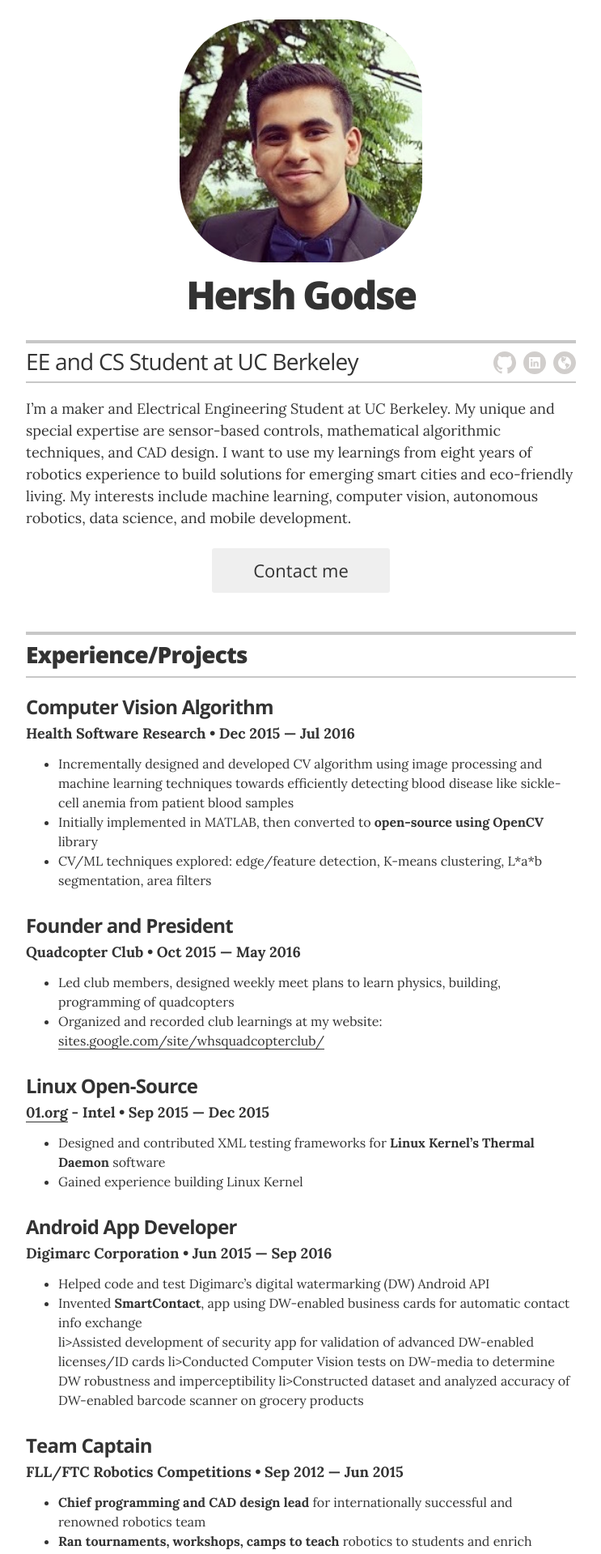
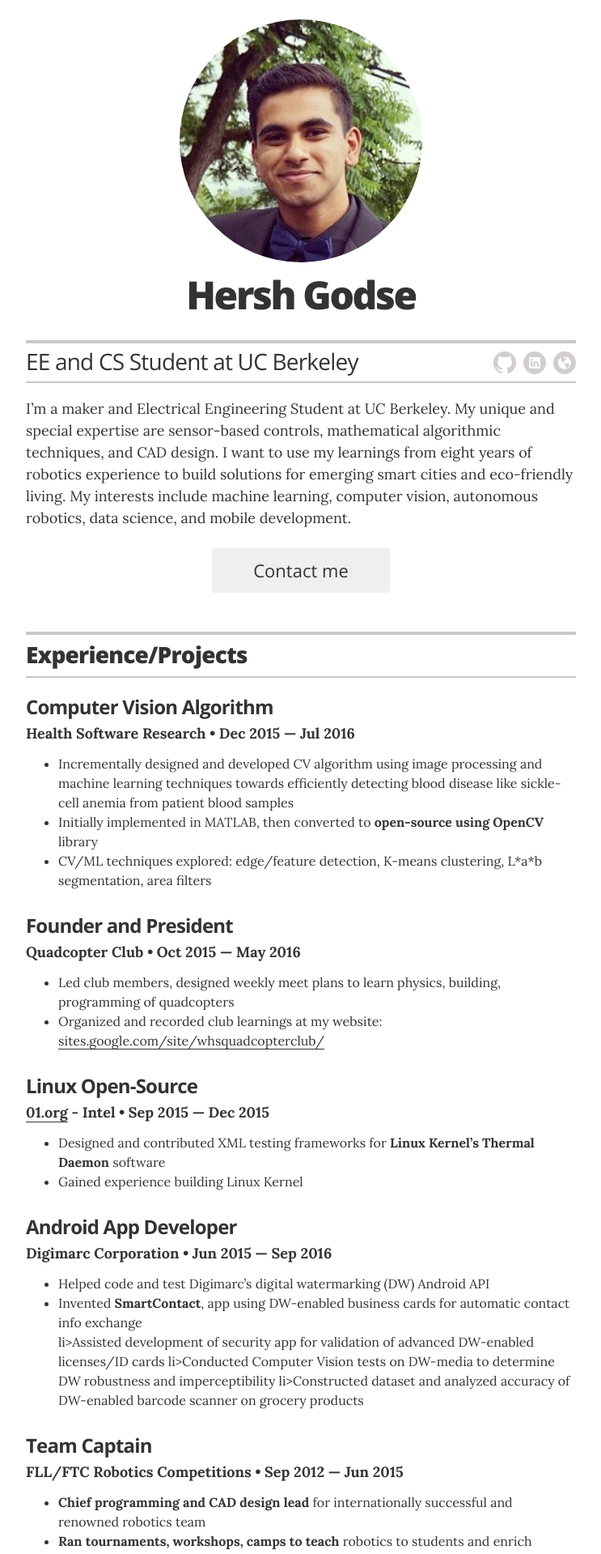
Before and after one commit to hershg/hershgResume.github.io, a Jekyll site: the page built from index.html, in a window 1280 px wide. Shown: the top 1919 px of the page at 81% size, without its empty margins (268-1011 px from the left). Built offline with Jekyll 4.4.1, drawn with Linux system fonts in a browser that asks for light colours.

Commit message:
test avatar

```diff
--- a/_sass/_resume.scss
+++ b/_sass/_resume.scss
@@ -24,7 +24,7 @@
     width:300px;
     height:300px;
     overflow: hidden;
-    @include border-radius(100px);
+    @include border-radius(200px);
     margin: 0 auto;
     display: block;
   }
```
